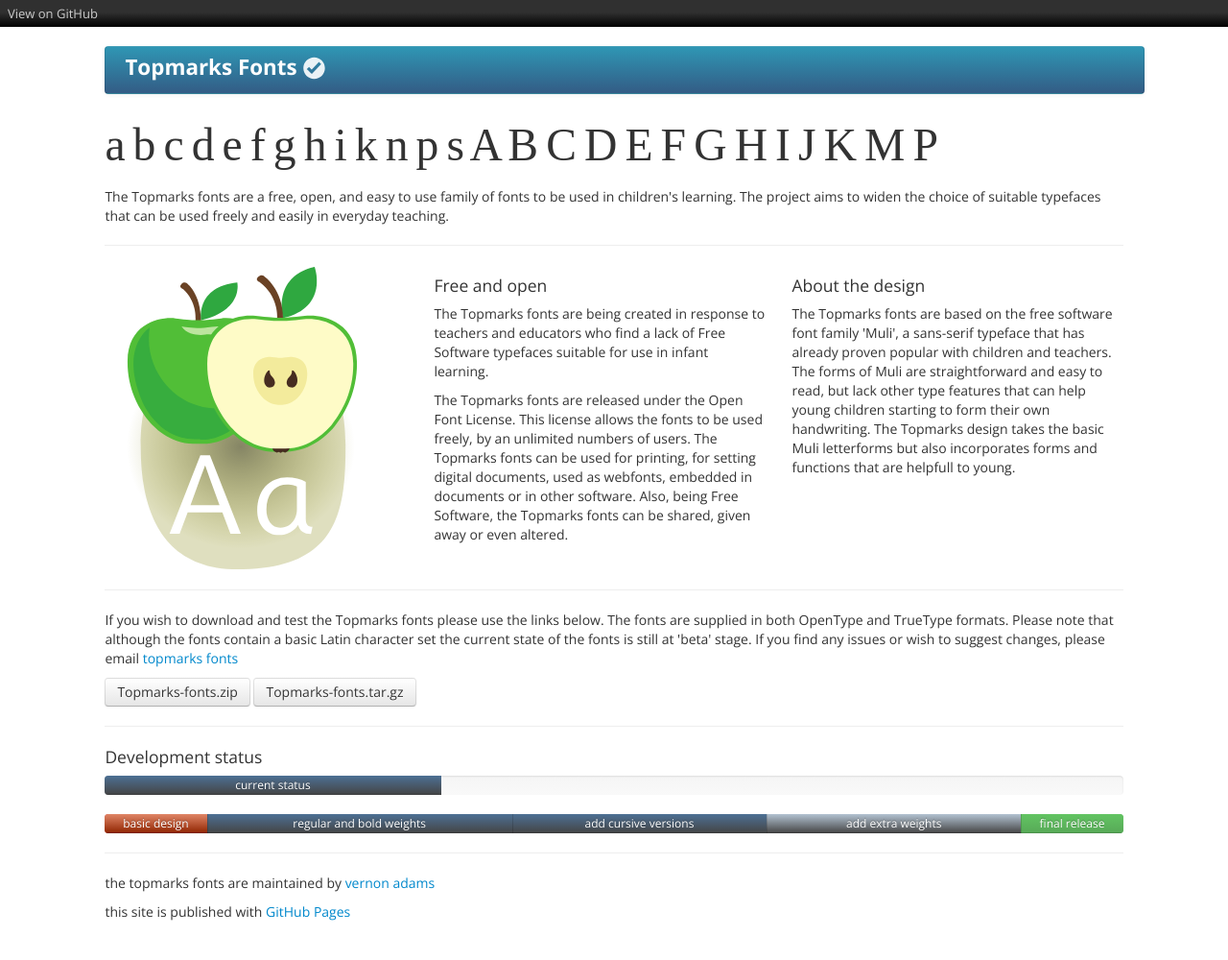
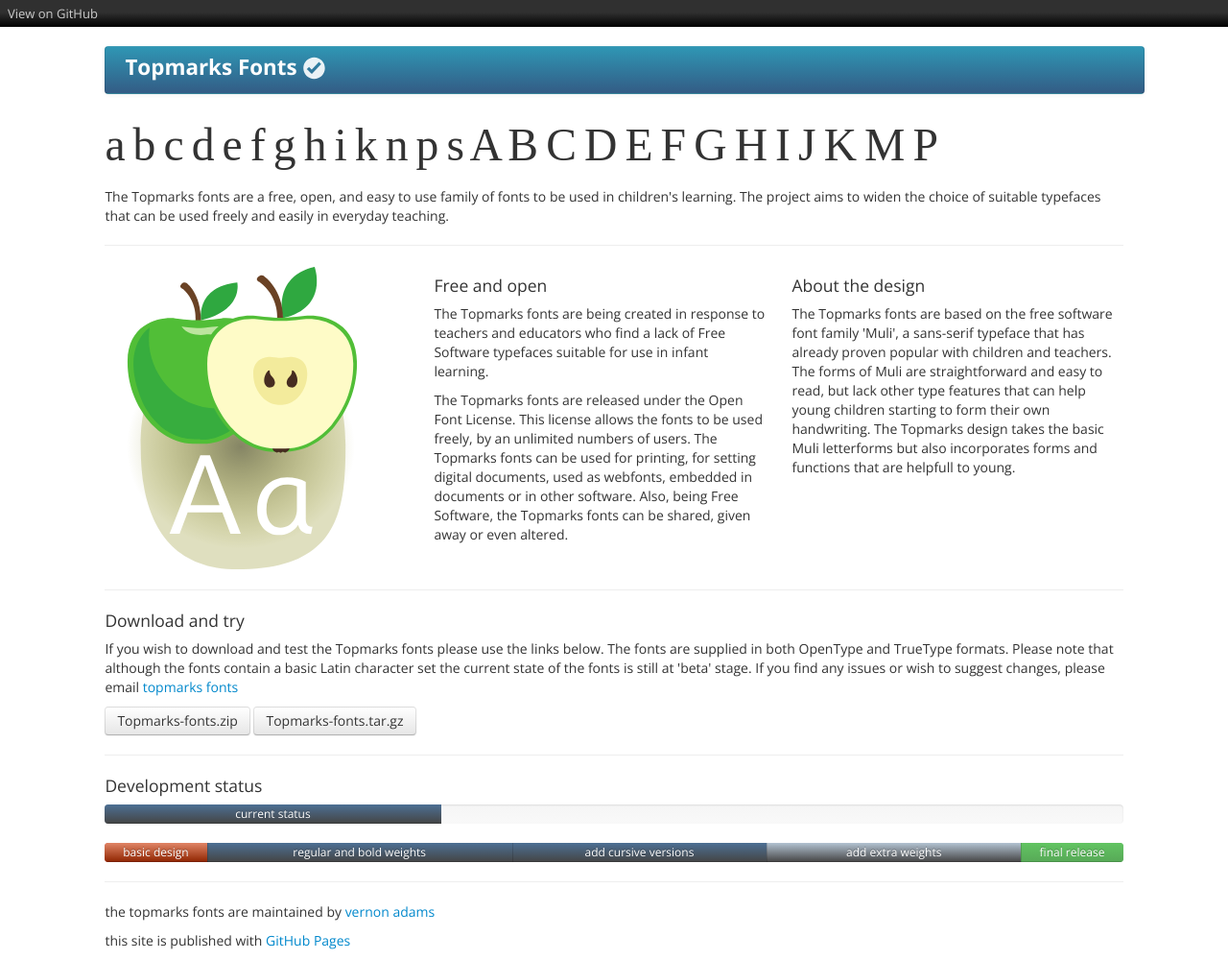
Before and after one commit to vernnobile/topmarks, a Jekyll site: the page built from index.html, in a window 1280 px wide. Shown: the whole page at 96% size. Built offline with Jekyll 4.4.1, drawn with Linux system fonts in a browser that asks for light colours; some web fonts are replaced; before the commit the page ends 970 px from its top, so only the background shows below that.

Commit message:
Update downloads.html

```diff
--- a/_includes/downloads.html
+++ b/_includes/downloads.html
@@ -1,4 +1,5 @@
 <div>
+<h4>Download and try</h4>
 <p>If you wish to download and test the Topmarks fonts please use the links below. The fonts are supplied in both OpenType and TrueType formats. Please note that although the fonts contain a basic Latin character set the current state of the fonts is still at 'beta' stage. If you find any issues or wish to suggest changes, please email <a href="mailto:beta@topmarksfont.com">topmarks fonts</a></p>
 <section id="downloads">
           <a href="https://github.com/vernnobile/topmarks/zipball/binaries" class="btn"><span>Topmarks-fonts.zip</span></a>
```
